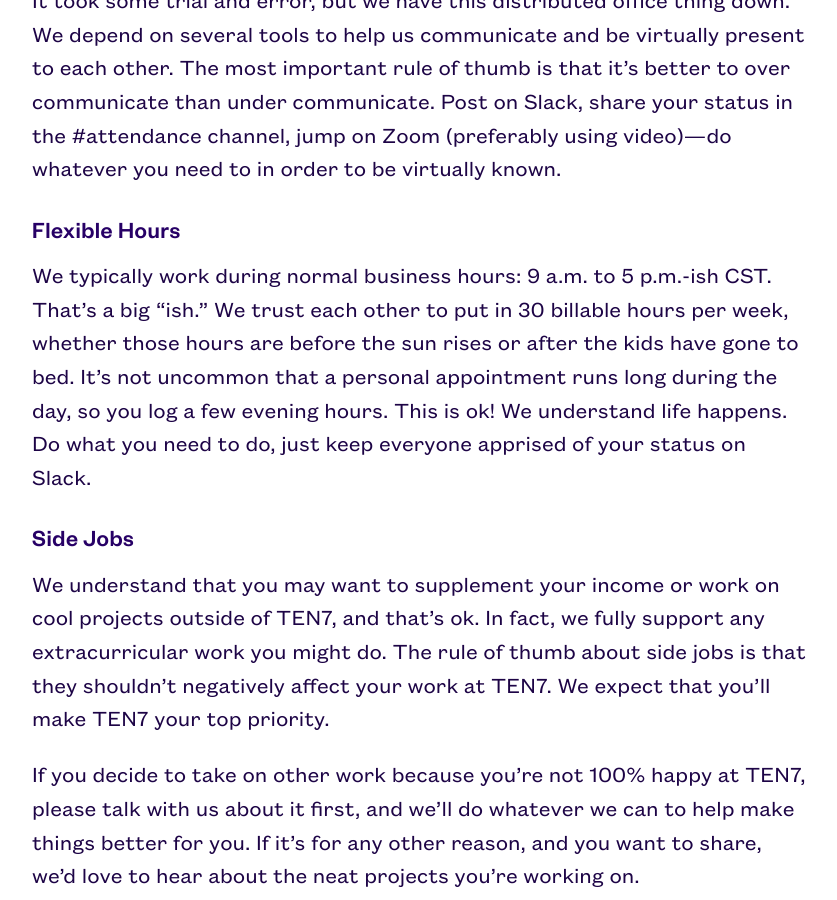
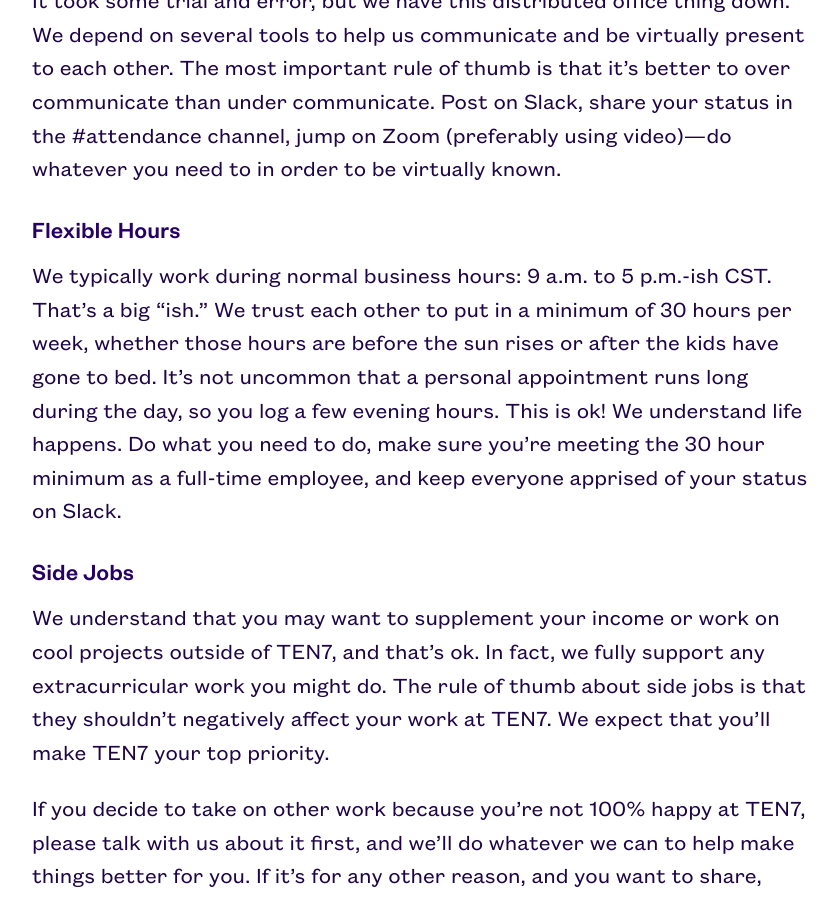
Before and after one commit to ten7/handbook.ten7.com, a Jekyll site: the page built from _pages/05_howwedothings.md, in a window 1280 px wide and 900 px high, scrolled down 497 px. Shown: the whole window, without its empty margins (220-1057 px from the left). Built offline with Jekyll 4.4.1, drawn with Linux system fonts in a browser that asks for light colours; some of the changed text lies outside the part shown.

Commit message:
clarifying 30 hour min for FTEs

```diff
--- a/_pages/05_howwedothings.md
+++ b/_pages/05_howwedothings.md
@@ -16,7 +16,7 @@
 
 ### Flexible Hours
 
-We typically work during normal business hours: 9 a.m. to 5 p.m.-ish CST. That’s a big “ish.” We trust each other to put in 30 billable hours per week, whether those hours are before the sun rises or after the kids have gone to bed. It’s not uncommon that a personal appointment runs long during the day, so you log a few evening hours. This is ok! We understand life happens. Do what you need to do, just keep everyone apprised of your status on Slack.
+We typically work during normal business hours: 9 a.m. to 5 p.m.-ish CST. That’s a big “ish.” We trust each other to put in a minimum of 30 hours per week, whether those hours are before the sun rises or after the kids have gone to bed. It’s not uncommon that a personal appointment runs long during the day, so you log a few evening hours. This is ok! We understand life happens. Do what you need to do, make sure you're meeting the 30 hour minimum as a full-time employee, and keep everyone apprised of your status on Slack.
 
 ### Side Jobs
 
@@ -44,7 +44,7 @@
 
 Here’s a cheat sheet for our most commonly used channels:
 
-* **\#attendance:** We use the Slack status function plus a check-in to this channel to let others know our workday presence. It’s a place to add extra detail about what you’re up to. Say hi when you start the day, note when you’re away from keyboard (AFK) for more than an hour, back at keyboard (BAK), and when you’re heading out for the day.
+* **\#attendance:** We use the Slack status function plus a check-in to this channel to let others know our workday presence. It’s a place to add extra detail about what you’re up to. Say hi when you start the day, note when you’re away from keyboard (AFK) for more than an hour, back at keyboard (BAK), and when you’re heading out for the day. If we don't hear from you in Slack
 * **\#general:** Mainly used for general company info and team reminders.
 * **\#random:** This is the distributed office water cooler; it’s used for, well, the most random things you can imagine! Check out what’s going on in #random when you’re working—there’s almost always something funny going on, and it’s a great chance to chat with and get to know other team members.
 * **Project channels:** Project channels are used internally to discuss work on client projects. If you’re working on client projects, you’ll be invited to each project’s channel. Channel names always start with an underscore before the project name. For example, **\#_pt** is the channel dedicated to Psychology Today.
```
